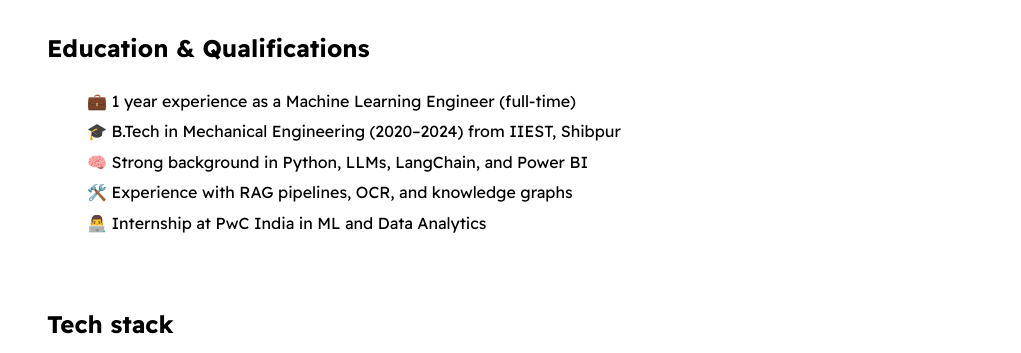
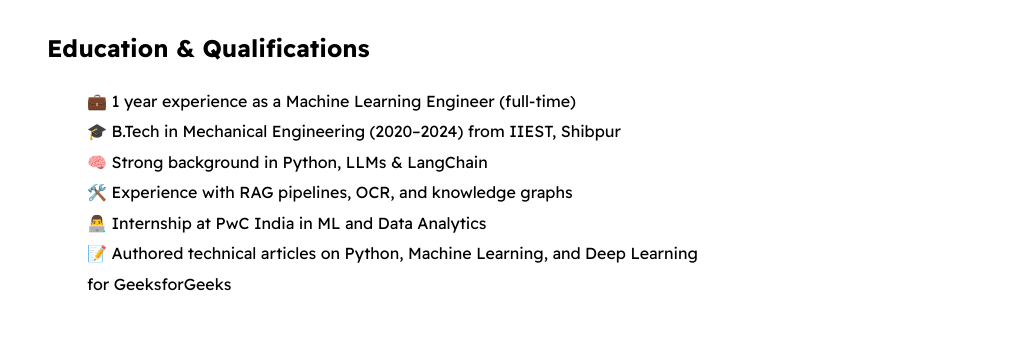
Before and after one commit to subhroPaul7/resume_website, a plain HTML site: page index.html in a window 1280 px wide. Shown: the part 371-724 px from the top of the page, without its empty margins (259-1280 px from the left). Drawn offline with Linux system fonts and the light colour scheme.

Commit message:
changed summary

```diff
--- a/index.html
+++ b/index.html
@@ -50,9 +50,10 @@
                 <ul id="qualifications--list">
                     <li>💼 1 year experience as a Machine Learning Engineer (full-time)</li>
                     <li>🎓 B.Tech in Mechanical Engineering (2020–2024) from IIEST, Shibpur</li>
-                    <li>🧠 Strong background in Python, LLMs, LangChain, and Power BI</li>
+                    <li>🧠 Strong background in Python, LLMs & LangChain</li>
                     <li>🛠️ Experience with RAG pipelines, OCR, and knowledge graphs</li>
                     <li>👨‍💻 Internship at PwC India in ML and Data Analytics</li>
+                    <li>📝 Authored technical articles on Python, Machine Learning, and Deep Learning for GeeksforGeeks</li>
                 </ul>
 
             </section>
```
